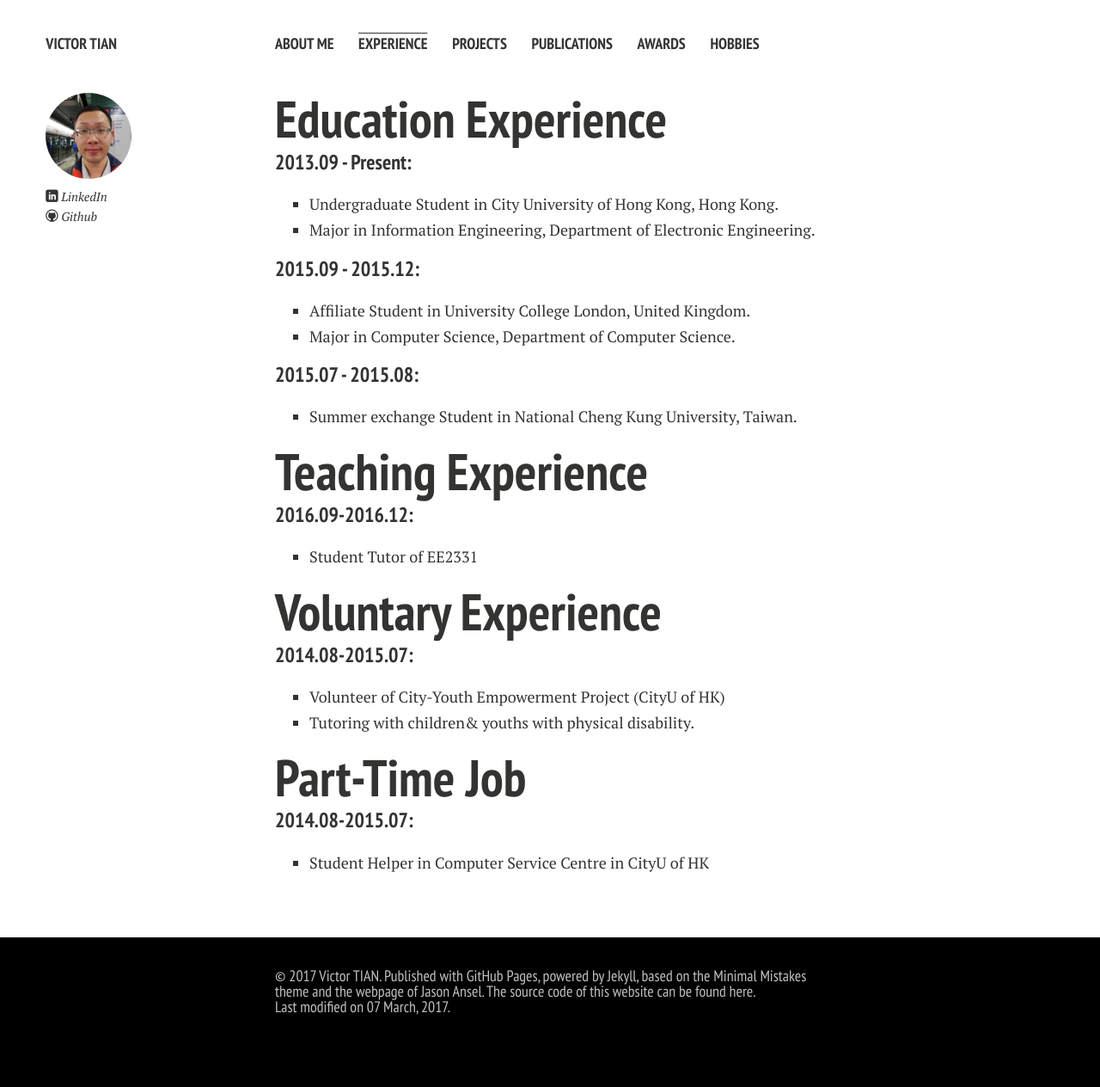
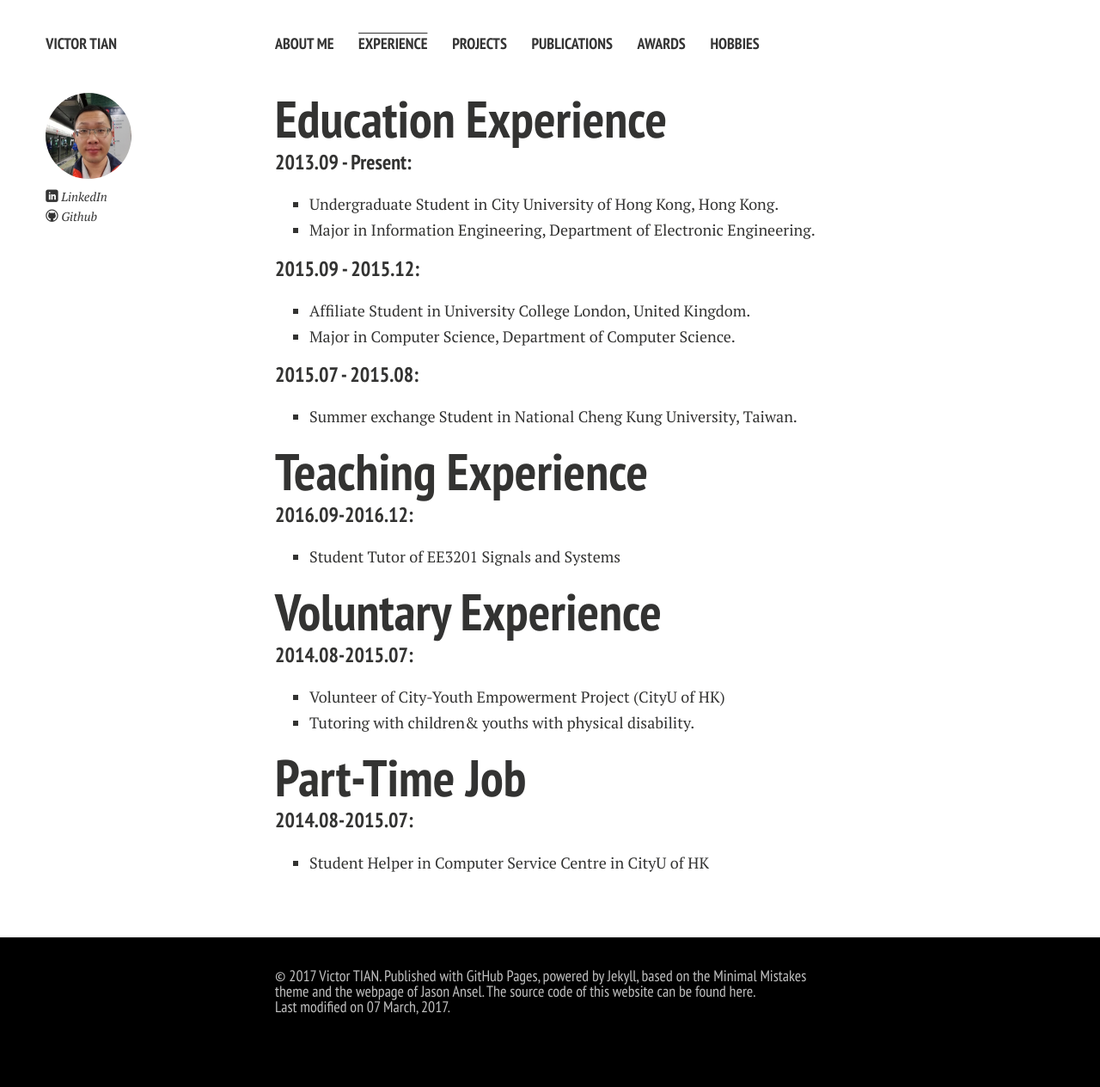
Before and after one commit to t94126/t94126.github.io, a Jekyll site: the page built from experience.md, in a window 1280 px wide. Shown: the whole page at 86% size. Built offline with Jekyll 4.4.1, drawn with Linux system fonts in a browser that asks for light colours; nearby versions of some CDN libraries.

Commit message:
update tutor

```diff
--- a/experience.md
+++ b/experience.md
@@ -19,7 +19,7 @@ title: Experience
 
 # Teaching Experience
 ### 2016.09-2016.12:
-  - Student Tutor of EE2331
+  - Student Tutor of EE3201 Signals and Systems
 
 # Voluntary Experience
 ### 2014.08-2015.07:
```
Also changed, not shown: images/jasonansel2.png (deleted).
